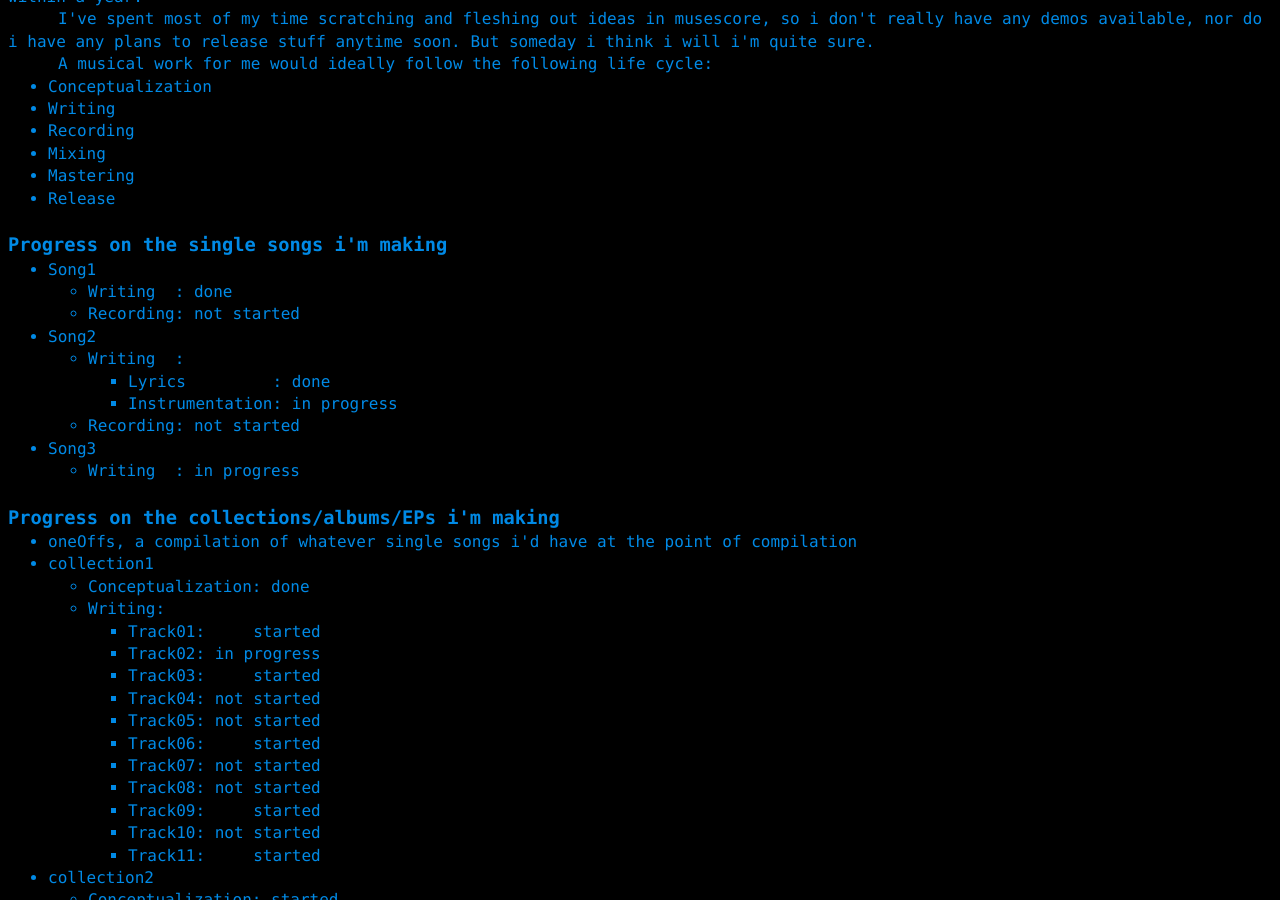
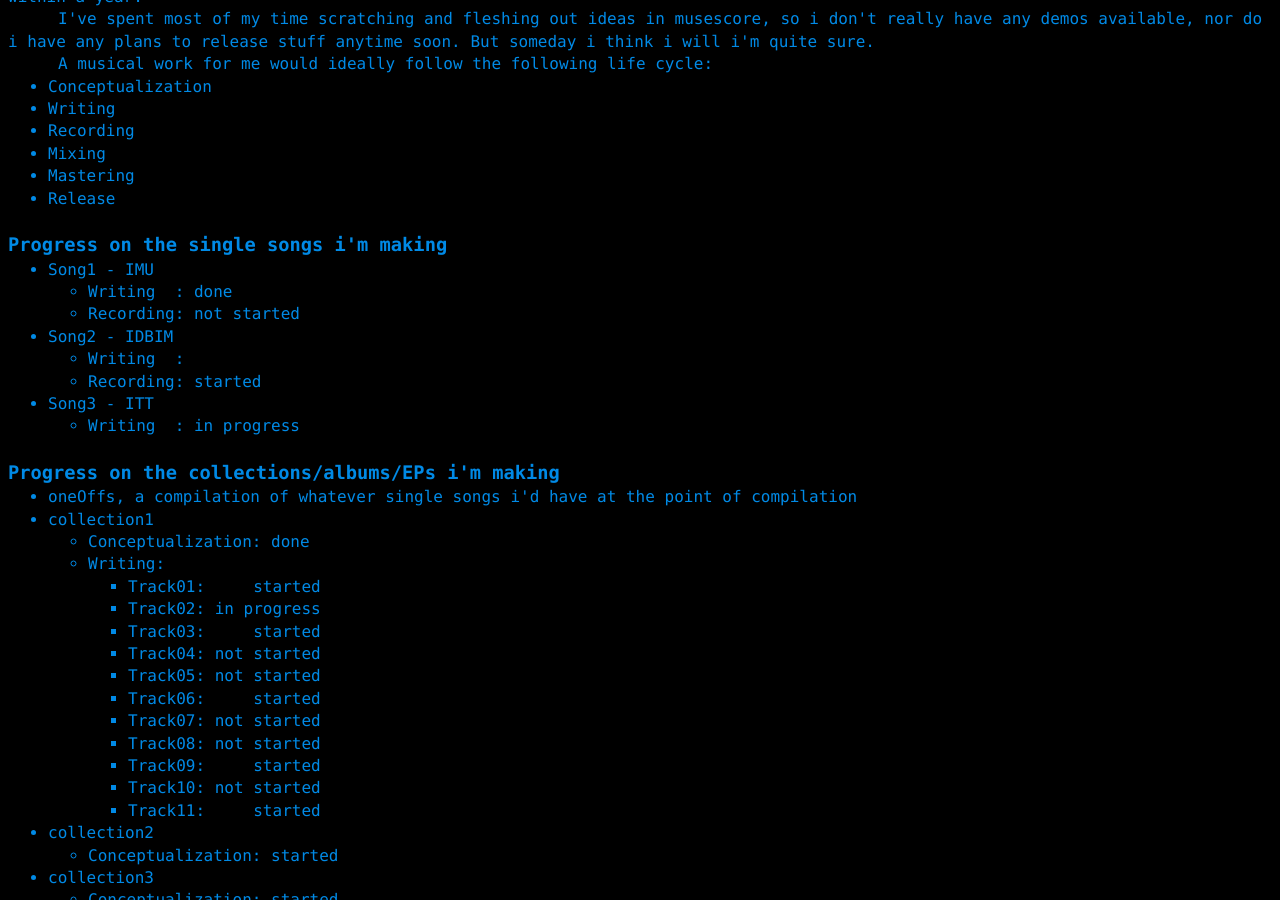
Before and after one commit to a-erfan-aa/a-erfan-aa.github.io, a Jekyll site: the page built from things-i-make/music.html, in a window 1280 px wide and 900 px high, scrolled down 466 px. Built offline with Jekyll 4.4.1, drawn with Linux system fonts in a browser that asks for light colours.

Commit message:
Update music.html
Add acronyms to single songs

Update progress on song2

Update lastChanged of page

```diff
--- a/things-i-make/music.html
+++ b/things-i-make/music.html
@@ -34,24 +34,19 @@ lastChanged: 2021/10/08
 <div>
 	<h3>Progress on the single songs i'm making</h3>
 	<ul>
-		<li>Song1
+		<li>Song1 - IMU
 			<ul>
 				<li>Writing&nbsp;&nbsp;: done</li>
 				<li>Recording: not started</li>
 			</ul>
 		</li>
-		<li>Song2
+		<li>Song2 - IDBIM
 			<ul>
-				<li>Writing&nbsp;&nbsp;:
-					<ul>
-						<li>Lyrics&nbsp;&nbsp;&nbsp;&nbsp;&nbsp;&nbsp;&nbsp;&nbsp;&nbsp;: done</li>
-						<li>Instrumentation: in progress</li>
-					</ul>
-				</li>
-				<li>Recording: not started</li>
+				<li>Writing&nbsp;&nbsp;: </li>
+				<li>Recording: started</li>
 			</ul>
 		</li>
-		<li>Song3
+		<li>Song3 - ITT
 			<ul>
 				<li>Writing&nbsp;&nbsp;: in progress</li>
 			</ul>
```
